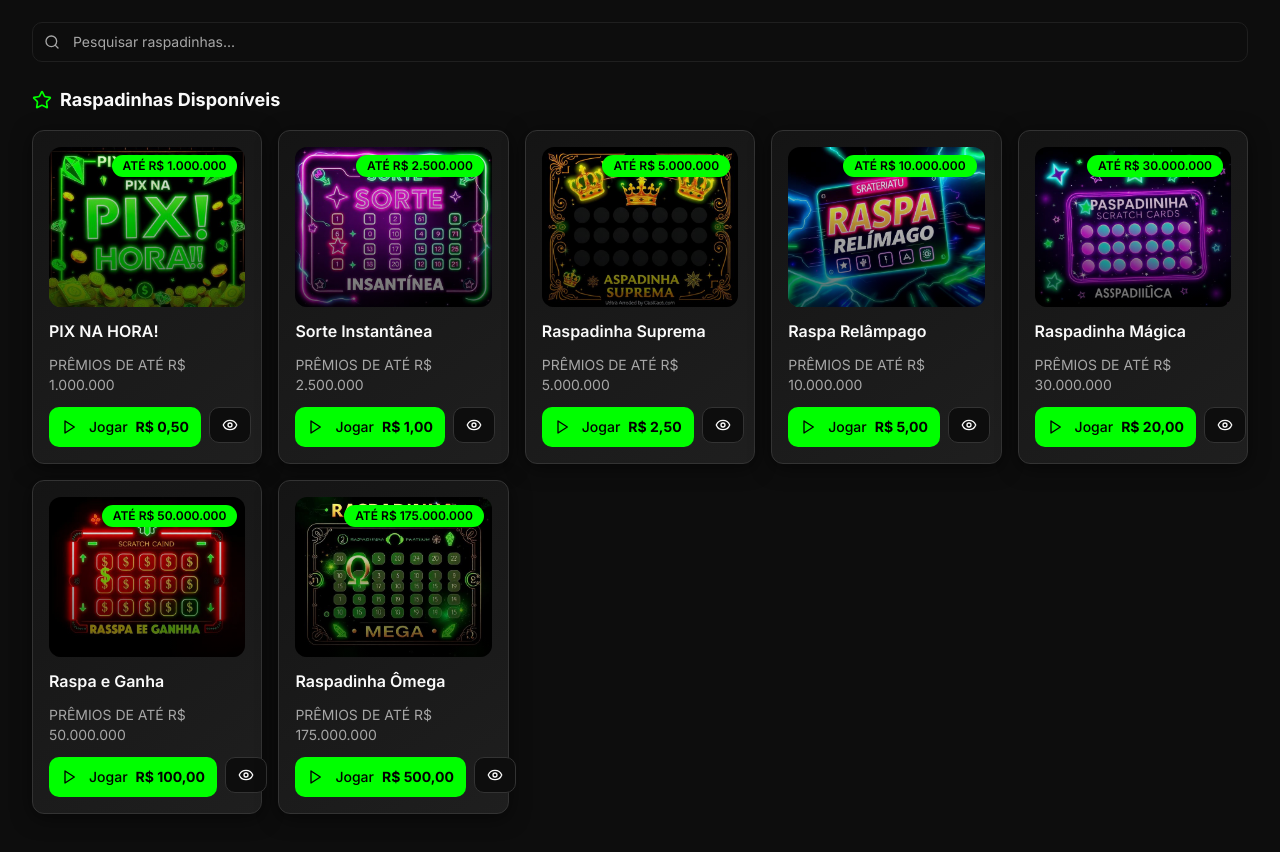
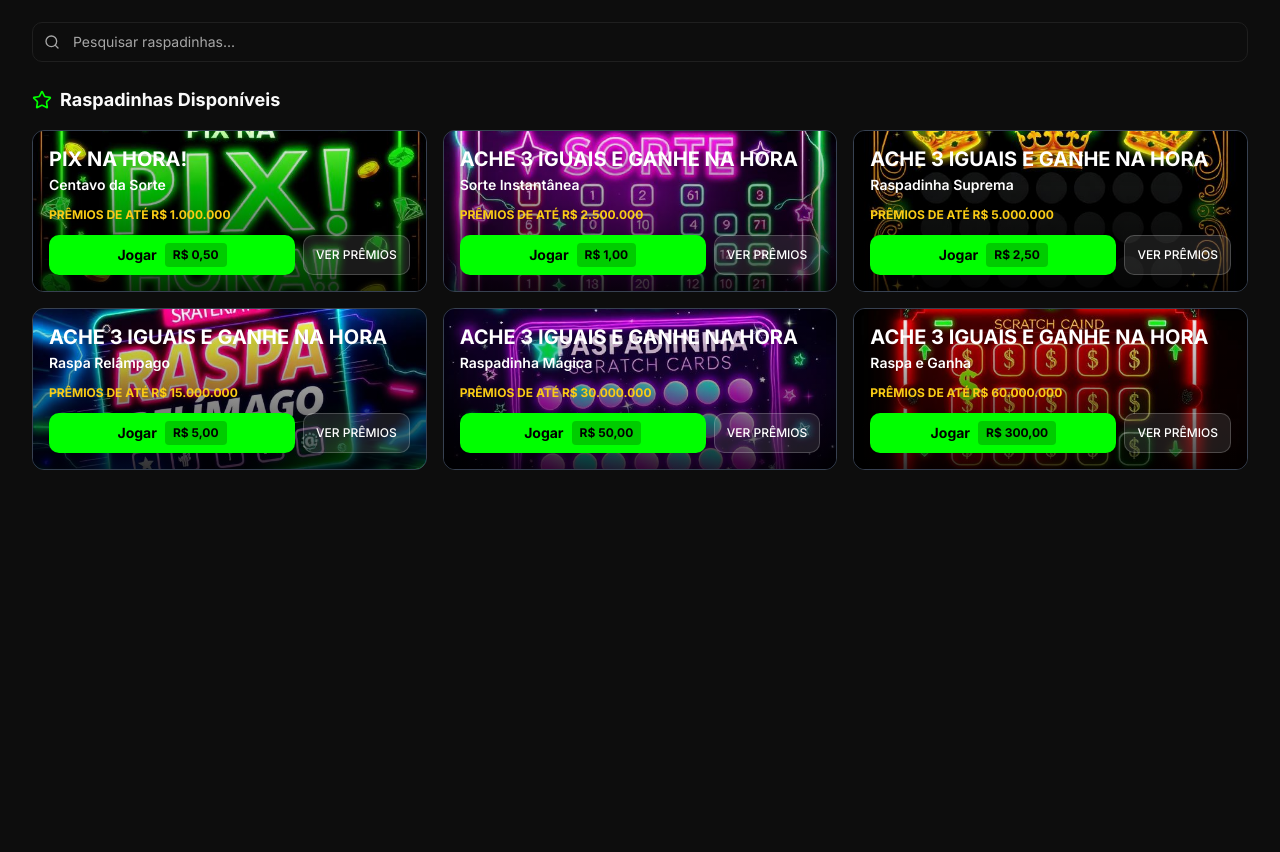
Before and after one commit to LuizJrr/raspagreen-neon-play-88, a React (Vite) app: page / in a window 1280 px wide. Shown: the part 604-1456 px from the top of the page. After the commit the page ends 1202 px from the top, so only its background shows below. Built offline with nearby package versions, Linux system fonts and the light colour scheme.

Commit message:
Refatorar layout dos jogos
Ajusta o layout dos jogos para corresponder exatamente à imagem fornecida, incluindo o design dos botões, cores e disposição geral.

```diff
--- a/src/components/GameCard.tsx
+++ b/src/components/GameCard.tsx
@@ -5,6 +5,7 @@ import { Eye, Play } from "lucide-react";
 interface GameCardProps {
   id: string;
   title: string;
+  subtitle?: string;
   image: string;
   price: number;
   maxPrize: number;
@@ -12,48 +13,58 @@ interface GameCardProps {
   onViewPrizes: () => void;
 }
 
-export function GameCard({ title, image, price, maxPrize, onPlay, onViewPrizes }: GameCardProps) {
+export function GameCard({ title, subtitle, image, price, maxPrize, onPlay, onViewPrizes }: GameCardProps) {
   return (
-    <div className="card-dark hover:border-primary/30 transition-all duration-300 group">
-      {/* Imagem do jogo */}
-      <div className="relative overflow-hidden rounded-lg mb-3">
+    <div className="relative overflow-hidden rounded-lg bg-gradient-to-br from-gray-900 to-gray-800 border border-gray-700 hover:border-primary/50 transition-all duration-300 group">
+      {/* Imagem de fundo */}
+      <div className="relative h-40 overflow-hidden">
         <img
           src={image}
           alt={title}
-          className="w-full h-28 sm:h-32 md:h-36 lg:h-40 object-cover group-hover:scale-105 transition-transform duration-300"
+          className="w-full h-full object-cover group-hover:scale-105 transition-transform duration-300"
         />
-        <div className="absolute inset-0 bg-gradient-to-t from-black/60 to-transparent" />
 
-        {/* Badge de prêmio */}
-        <Badge className="absolute top-1 right-1 sm:top-2 sm:right-2 bg-primary text-primary-foreground font-semibold text-xs">
-          ATÉ R$ {maxPrize.toLocaleString('pt-BR')}
-        </Badge>
+        {/* Overlay gradiente */}
+        <div className="absolute inset-0 bg-gradient-to-t from-black/80 via-black/40 to-transparent" />
+
+        {/* Subtitle no topo */}
+        {subtitle && (
+          <div className="absolute top-4 left-4 right-4">
+            <h3 className="text-white font-black text-xl leading-tight drop-shadow-lg">
+              {subtitle}
+            </h3>
+          </div>
+        )}
       </div>
 
-      {/* Conteúdo */}
-      <div className="space-y-2 sm:space-y-3">
-        <h3 className="font-semibold text-sm sm:text-base text-foreground line-clamp-2">{title}</h3>
+      {/* Conteúdo na parte inferior */}
+      <div className="absolute bottom-0 left-0 right-0 p-4 space-y-3">
+        {/* Título do jogo */}
+        <h4 className="text-white font-semibold text-sm">{title}</h4>
 
-        <div className="text-xs sm:text-sm text-muted-foreground">
+        {/* Valor do prêmio */}
+        <div className="text-yellow-400 font-bold text-xs">
           PRÊMIOS DE ATÉ R$ {maxPrize.toLocaleString('pt-BR')}
         </div>
 
-        {/* Ações */}
+        {/* Botões */}
         <div className="flex space-x-2">
-          <Button onClick={onPlay} className="btn-neon flex-1 text-xs sm:text-sm px-2 sm:px-3 py-1 sm:py-2">
-            <Play className="w-3 h-3 sm:w-4 sm:h-4 mr-1" />
-            <span className="hidden sm:inline">Jogar</span>
-            <span className="font-bold">R$ {price.toFixed(2).replace('.', ',')}</span>
-          </Button>
+          <button
+            onClick={onPlay}
+            className="flex-1 bg-primary hover:bg-primary/90 text-black font-bold py-2 px-4 rounded-md text-sm transition-colors duration-200 flex items-center justify-center space-x-2"
+          >
+            <span>Jogar</span>
+            <span className="bg-black/20 px-2 py-1 rounded text-xs">
+              R$ {price.toFixed(2).replace('.', ',')}
+            </span>
+          </button>
 
-          <Button
+          <button
             onClick={onViewPrizes}
-            variant="outline"
-            size="sm"
-            className="border-border hover:border-primary/50 px-2 sm:px-3"
+            className="bg-white/10 hover:bg-white/20 text-white font-medium py-2 px-3 rounded-md text-xs transition-colors duration-200 border border-white/20"
           >
-            <Eye className="w-3 h-3 sm:w-4 sm:h-4" />
-          </Button>
+            VER PRÊMIOS
+          </button>
         </div>
       </div>
     </div>
--- a/src/pages/Home.tsx
+++ b/src/pages/Home.tsx
@@ -19,7 +19,8 @@ interface HomeProps {
 const gamesData = [
   {
     id: '1',
-    title: 'PIX NA HORA!',
+    title: 'Centavo da Sorte',
+    subtitle: 'PIX NA HORA!',
     image: game1,
     price: 0.50,
     maxPrize: 1000000,
@@ -27,6 +28,7 @@ const gamesData = [
   {
     id: '2',
     title: 'Sorte Instantânea',
+    subtitle: 'ACHE 3 IGUAIS E GANHE NA HORA',
     image: game2,
     price: 1.00,
     maxPrize: 2500000,
@@ -34,6 +36,7 @@ const gamesData = [
   {
     id: '3',
     title: 'Raspadinha Suprema',
+    subtitle: 'ACHE 3 IGUAIS E GANHE NA HORA',
     image: game3,
     price: 2.50,
     maxPrize: 5000000,
@@ -41,30 +44,26 @@ const gamesData = [
   {
     id: '4',
     title: 'Raspa Relâmpago',
+    subtitle: 'ACHE 3 IGUAIS E GANHE NA HORA',
     image: game4,
     price: 5.00,
-    maxPrize: 10000000,
+    maxPrize: 15000000,
   },
   {
     id: '5',
     title: 'Raspadinha Mágica',
+    subtitle: 'ACHE 3 IGUAIS E GANHE NA HORA',
     image: game5,
-    price: 20.00,
+    price: 50.00,
     maxPrize: 30000000,
   },
   {
     id: '6',
     title: 'Raspa e Ganha',
+    subtitle: 'ACHE 3 IGUAIS E GANHE NA HORA',
     image: game6,
-    price: 100.00,
-    maxPrize: 50000000,
-  },
-  {
-    id: '7',
-    title: 'Raspadinha Ômega',
-    image: game7,
-    price: 500.00,
-    maxPrize: 175000000,
+    price: 300.00,
+    maxPrize: 60000000,
   }
 ];
 
@@ -102,12 +101,13 @@ export function Home({ onPlayGame }: HomeProps) {
           <h2 className="text-lg font-bold text-foreground">Raspadinhas Disponíveis</h2>
         </div>
 
-        <div className="grid grid-cols-1 xs:grid-cols-2 sm:grid-cols-2 md:grid-cols-3 lg:grid-cols-4 xl:grid-cols-5 gap-3 sm:gap-4">
+        <div className="grid grid-cols-1 sm:grid-cols-2 lg:grid-cols-3 gap-4">
           {filteredGames.map((game) => (
             <GameCard
               key={game.id}
               id={game.id}
               title={game.title}
+              subtitle={game.subtitle}
               image={game.image}
               price={game.price}
               maxPrize={game.maxPrize}
```
